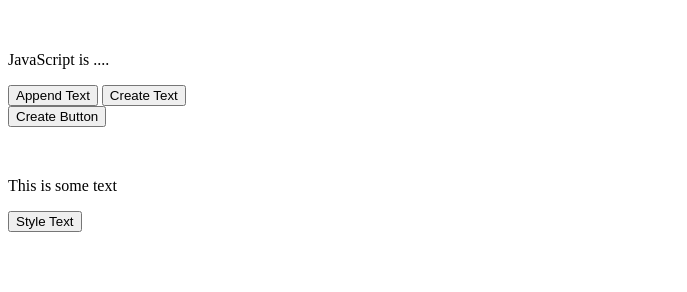
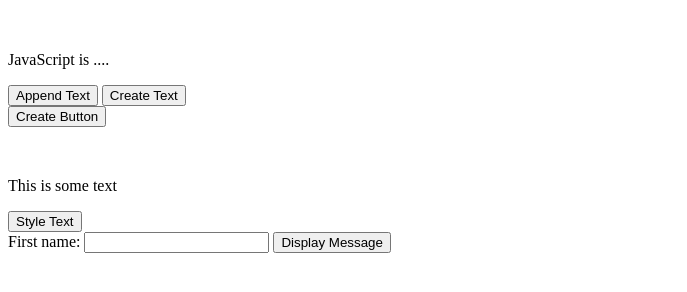
Before and after one commit to ozzy-hga/Frontend_WebDevelopment, a plain HTML site: page index.html in a window 1280 px wide. Shown: the part 278-570 px from the top of the page, without its empty margins (0-687 px from the left). Drawn offline with Linux system fonts and the light colour scheme.

Commit message:
Functions Intro

```diff
--- a/index.html
+++ b/index.html
@@ -107,6 +107,23 @@
                     }
             </script>
 
+            <br>
+
+            <script>
+                function displayMessage(firstName) {
+                    alert("Hello " + firstName + ", hope you like JavaScript functions!");
+                }
+            </script>
+
+            <form>
+                First name:
+                <input type="input" name="yourName">
+                <input
+                type="button"
+                onclick="displayMessage(form.yourName.value)"
+                value="Display Message">
+              </form>
+
 
         </div>
 
```
